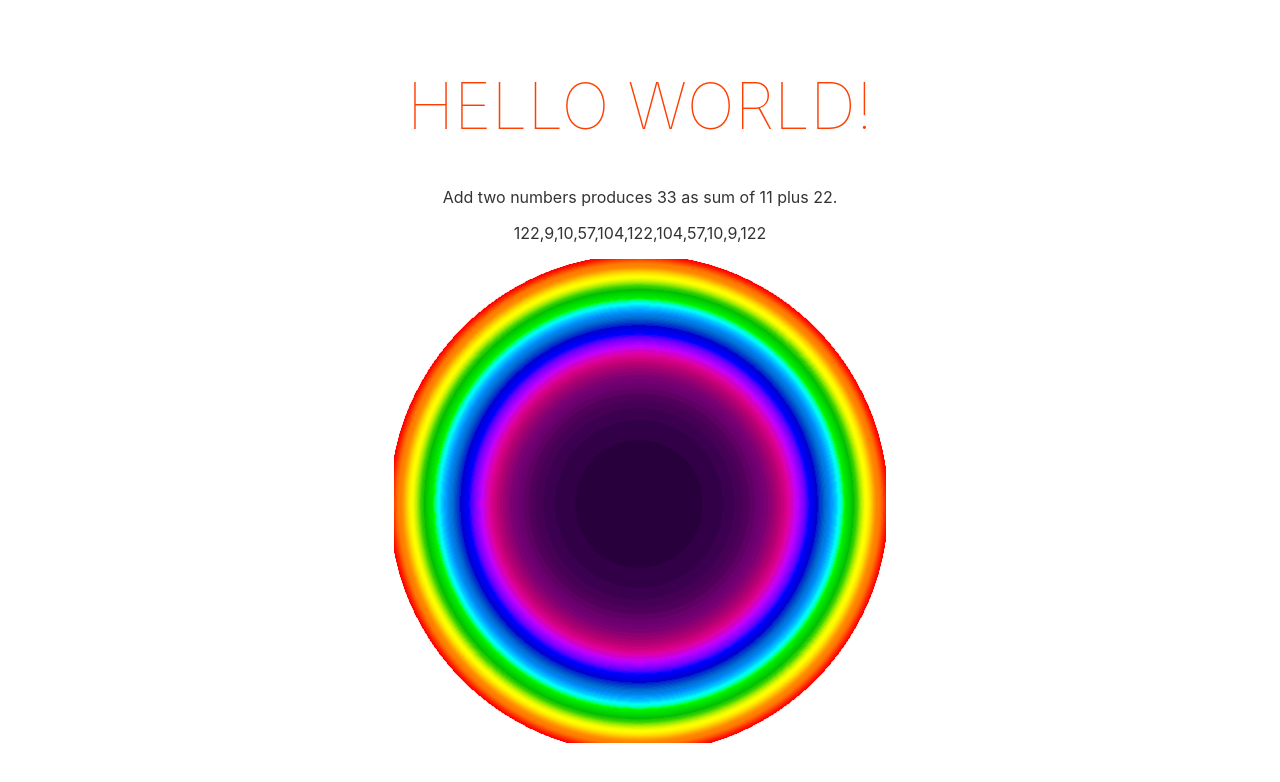
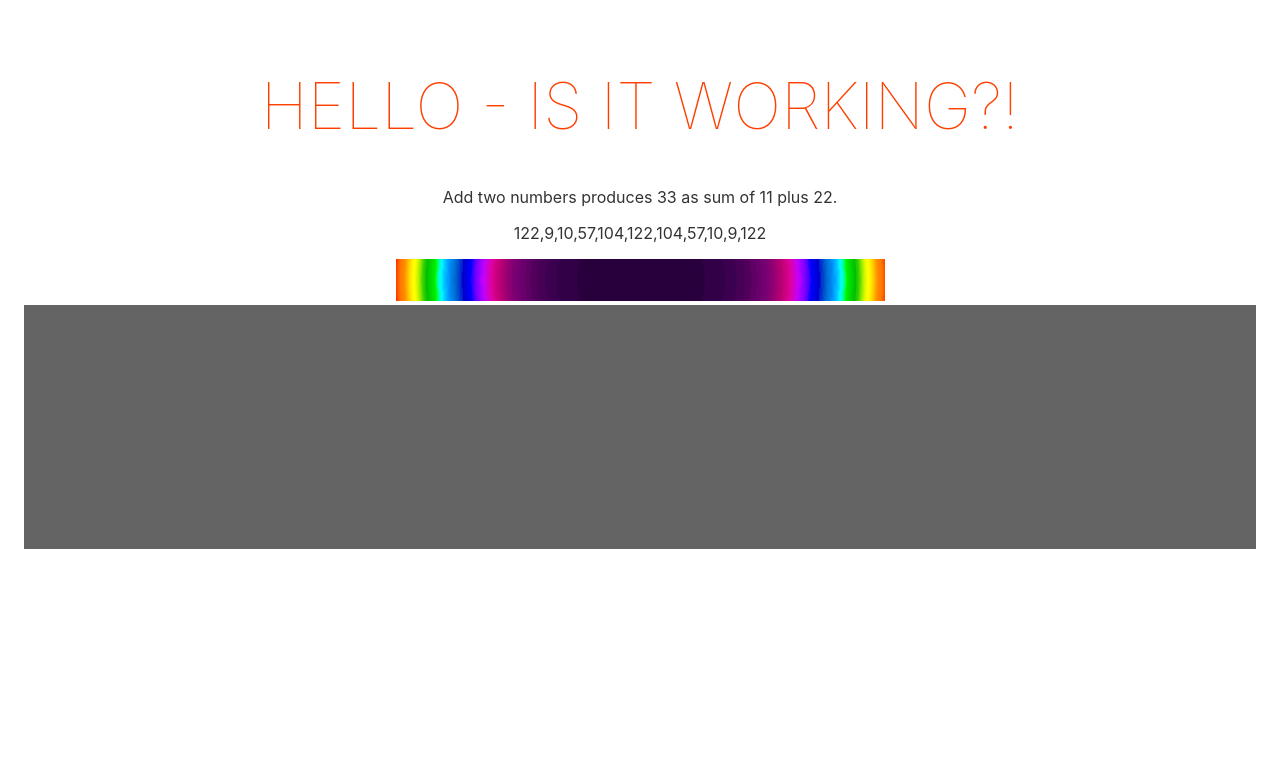
Before and after one commit to ConvexCoding/a1, a Svelte app: page / in a window 1280 px wide. Shown: the top 782 px of the page. Built offline with nearby package versions, Linux system fonts and the light colour scheme.

Commit message:
Getting there. Crude way of producing a image.

```diff
--- a/src/App.svelte
+++ b/src/App.svelte
@@ -3,15 +3,38 @@
 	import {testmap, colormap} from './lib/colormap'
 	let two = addTwoNums(11, 22);
 	export let name: string;
-	let src = 'images/test.png'
+	let src = 'images/narrow.png'
 	let map2 = getarray();
+
+	import { onMount } from 'svelte';
+	let canvas;
+	onMount(() => {
+		const ctx = canvas.getContext('2d');
+		const imageData = ctx.getImageData(0, 0, canvas.width, canvas.height);
+
+		for (let p = 0; p < imageData.data.length; p += 4) {
+			const r = 100;
+			const g = 100;
+			const b = 100;
+
+			imageData.data[p + 0] = r;
+			imageData.data[p + 1] = g;
+			imageData.data[p + 2] = b;
+			imageData.data[p + 3] = 255;
+		}
+
+		ctx.putImageData(imageData, 0, 0);
+
+	});
 </script>
 
 <main>
-	<h1>Hello {name}!</h1>
+	<h1>Hello - {name}!</h1>
 	<p>Add two numbers produces {two} as sum of 11 plus 22.</p>
 	<p>{map2[5]}</p>
 	<img {src} alt=''/>
+	<canvas	bind:this={canvas} width={101} height={20} ></canvas>
+
 </main>
 
 <style>
@@ -29,17 +52,25 @@
 		font-weight: 100;
 	}
 
-	@media (min-width: 640px) {
+	@media (min-width: 300px) {
 		main {
 			max-width: none;
 		}
 	}
 
 	img {
-		width: 300;
-		height: 400;
+		width: 201;
+		height: 101;
 		background-color: coral;
 		color: #ff3e00;
 	}
 
+	canvas {
+		width: 100%;
+
+		background-color: #666;
+		border-color: 5px black;
+	}
+
+
 </style>
--- a/src/main.ts
+++ b/src/main.ts
@@ -3,7 +3,7 @@ import App from './App.svelte';
 const app = new App({
 	target: document.body,
 	props: {
-		name: 'world'
+		name: 'is it Working?'
 	}
 });
 
```
Also changed, not shown: public/build/bundle.css, public/build/bundle.js, public/images/narrow.png (added), 1 other file (tests, documents, lock files or other folders).
